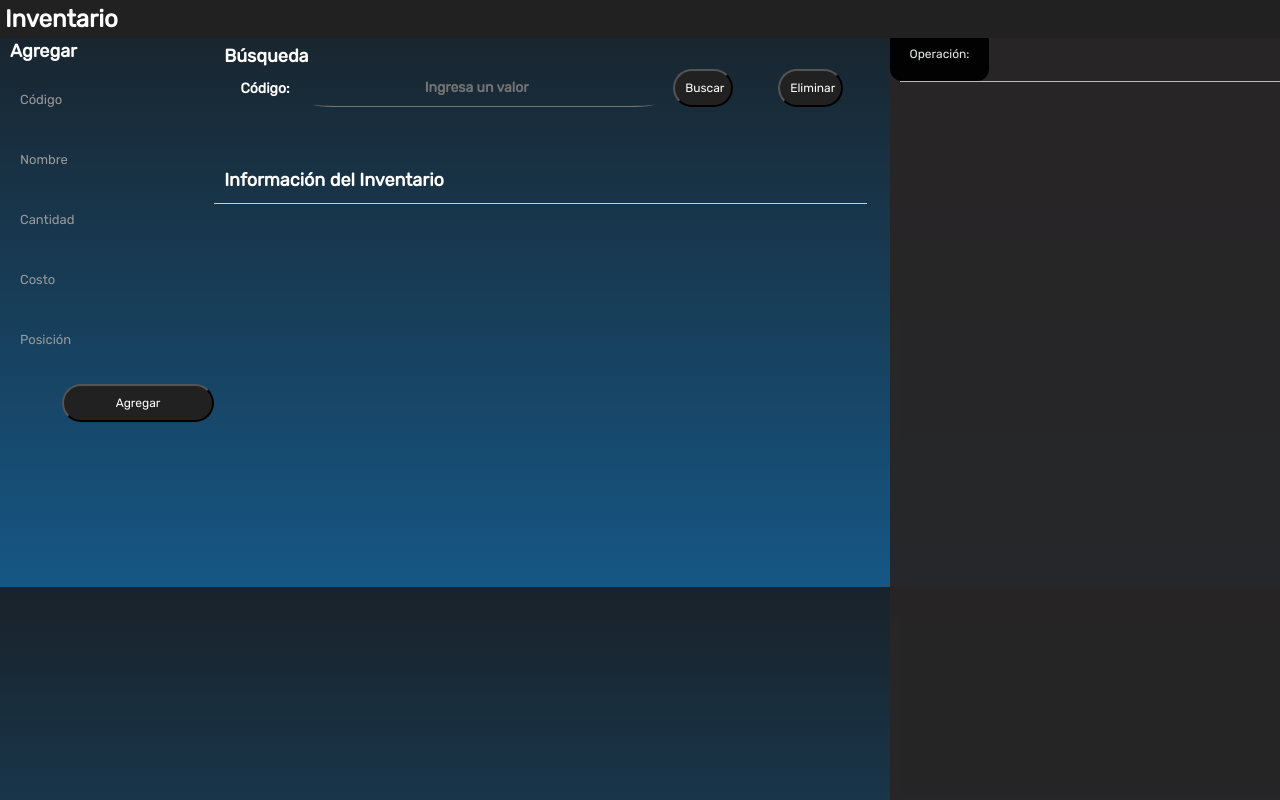
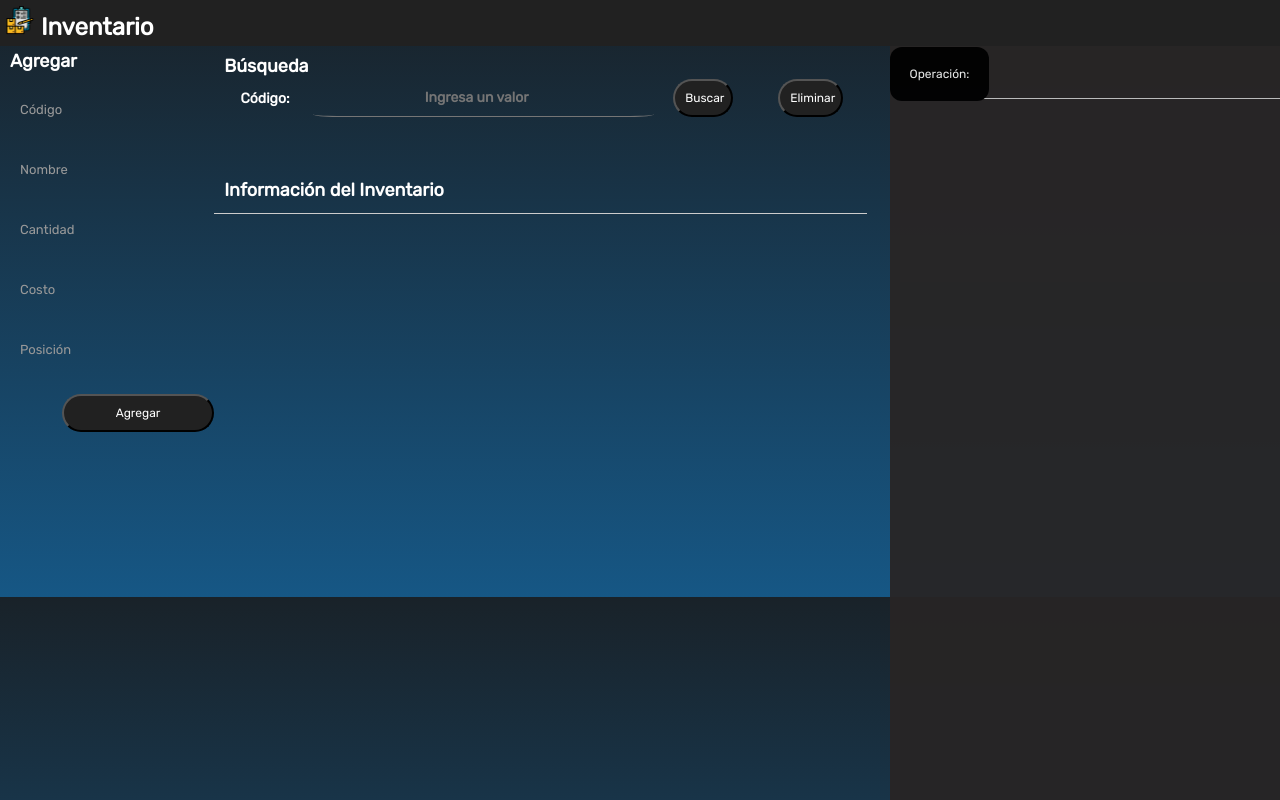
Before and after one commit to Guada8a/W4D4-Control-InventarioVersion3, a website with bundled scripts: page index.html in a window 1280 px wide. Built offline with nearby package versions, Linux system fonts and the light colour scheme.

Commit message:
nuevos cambios

```diff
--- a/index.css
+++ b/index.css
@@ -41,7 +41,7 @@ body {
 
 
 .container {
-    margin-top: 130px;
+    margin-top: 20px;
 }
 #cols {
     width: 100%;
@@ -295,7 +295,7 @@ hr {
 }
 
 #container {
-    margin-top: 60px;
+    margin-top: 70px;
 }
 header {
     background: #212121;
--- a/index.html
+++ b/index.html
@@ -5,12 +5,16 @@
     <meta http-equiv="X-UA-Compatible" content="IE=edge">
     <meta name="viewport" content="width=device-width, initial-scale=1.0">
     <title>Inventario</title>
+    <link rel="shortcut icon" href="images/inventario.ico" type="image/x-icon">
     <link rel="stylesheet" href="index.css">
 
 </head>
 <body>
     <header class="head1">
-        <h1>Inventario</h1>
+        <h1>
+            <img type="icon" src="images/inventario.ico" width="30px">
+            Inventario
+        </h1>
     </header>
     <div id="cols">
         <div id="cols1">
@@ -92,8 +96,8 @@
         </div>
         <div id="cols2">
             <div id="operacion" style="width:50%;overflow:scroll;position:sticky">
-                <span id="opera_lbl">Operación:</span>
-                <br><br><hr style="margin-top:26px;">
+                <span id="opera_lbl" style="margin-top:20px">Operación:</span>
+                <br><br><hr style="margin-top:43px;">
             </div>
         </div>
     </div>
--- a/modules/app.js
+++ b/modules/app.js
@@ -58,7 +58,7 @@ btnAgregar.addEventListener("click", () => {
                 codigo.style.border = "none";
                 cantidad.style.border = "none";
                 costo.style.border = "none";
-                nombre.style.border = "none";;
+                nombre.style.border = "none";
 
                 codigo.value = '';
                 nombre.value = "";
@@ -76,9 +76,8 @@ btnAgregar.addEventListener("click", () => {
     }
 });
 /*Modificar*/
-document.attachEvent = function (evt, q, fn) {
-
-    document.addEventListener(evt, (e) => {
+document.attachEvent = function (evento, q, f) {
+    document.addEventListener(evento, (e) => {
         if (e.target.matches(q)) {
             fn.apply(e.target, [e]);
         }
@@ -137,7 +136,6 @@ btnModificar.addEventListener("click", () => {
     }
 });
 
-
 btnBuscar.addEventListener("click", () => {
     let codigo = document.getElementById("buscar1").value;
     let divRes = document.getElementById("res");
```
Also changed, not shown: images/inventario.ico (added), 1 other file.
